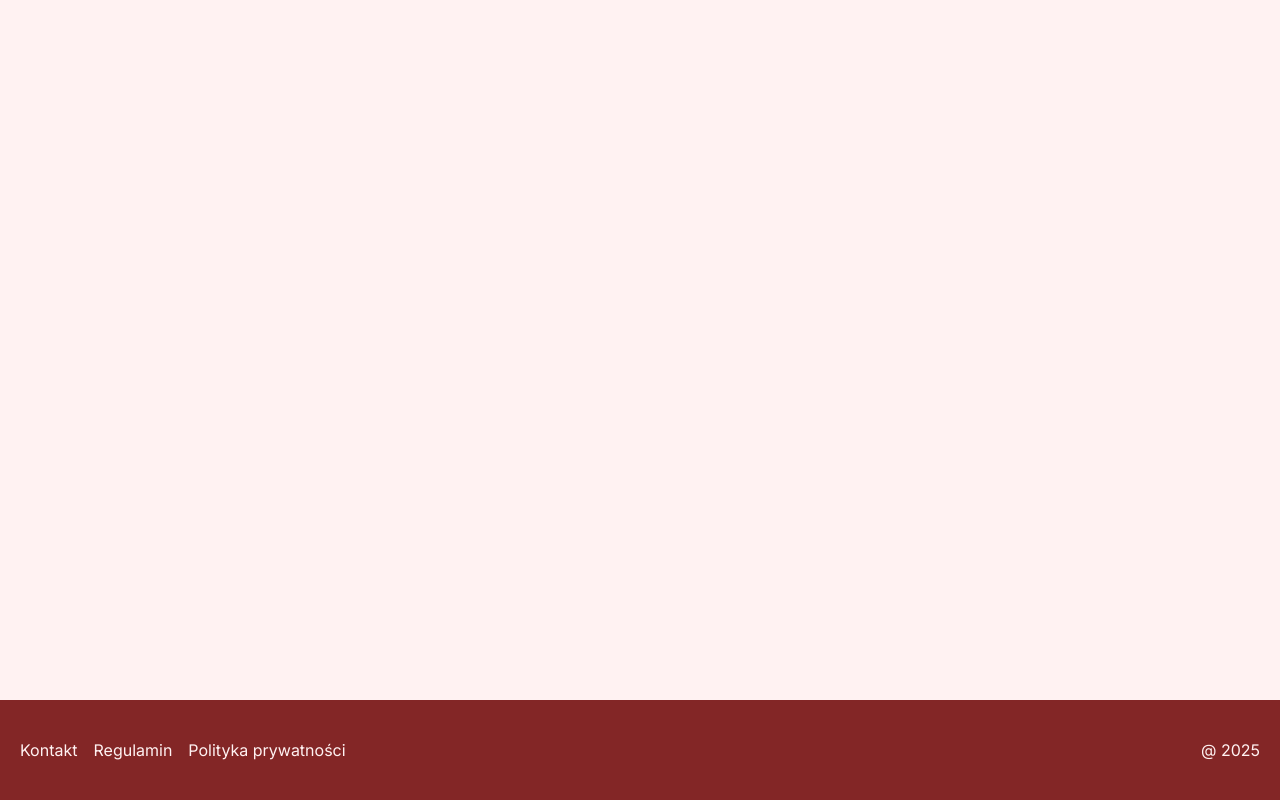
After one commit to jakubjachxwicz/food-diy, a PHP site: page /public/views/recipe-list.html in a window 1280 px wide. The commit adds this page. Run offline with PHP 8.4, Linux system fonts and the light colour scheme.

Commit message:
basic recipe ui structure

```diff
--- a/Routing.php
+++ b/Routing.php
@@ -12,6 +12,10 @@ class Routing
         'register' => [
             'controller' => 'SecurityController',
             'action' => 'register'
+        ],
+        'recipes' => [
+            'controller' => 'SecurityController',
+            'action' => 'recipes'
         ]
     ];
 
@@ -21,6 +25,7 @@ class Routing
         {
             case 'login':
             case 'register':
+            case 'recipes':
                 $controller = self::$routes[$path]['controller'];
                 $action = self::$routes[$path]['action'];
 
--- /dev/null
+++ b/public/views/recipe-list.html
@@ -0,0 +1,28 @@
+<!DOCTYPE html>
+<html lang="pl">
+<head>
+    <meta charset="UTF-8">
+    <meta name="viewport" content="width=device-width, initial-scale=1.0">
+    <title>Lista przepisów</title>
+    <link rel="stylesheet" type="text/css" href="public/styles/main.css">
+    <link rel="stylesheet" type="text/css" href="public/styles/recipe-list.css">
+</head>
+<body>
+    <header>
+
+    </header>
+
+    <div class="category-filtering">
+
+    </div>
+
+    <div class="recipe-list">
+
+    </div>
+
+    <footer>
+        <div><a>Kontakt</a><a>Regulamin</a><a>Polityka prywatności</a></div>
+        <span>@ 2025</span>
+    </footer>
+</body>
+</html>
--- a/src/controllers/SecurityController.php
+++ b/src/controllers/SecurityController.php
@@ -15,4 +15,10 @@ class SecurityController extends AppController
     {
         return $this->render('register');
     }
+
+    // probably temporary solution for displaying recipe list view
+    public function recipes()
+    {
+        return $this->render('recipe-list');
+    }
 }
```
Also changed, not shown: public/styles/recipe-list.css (added).
